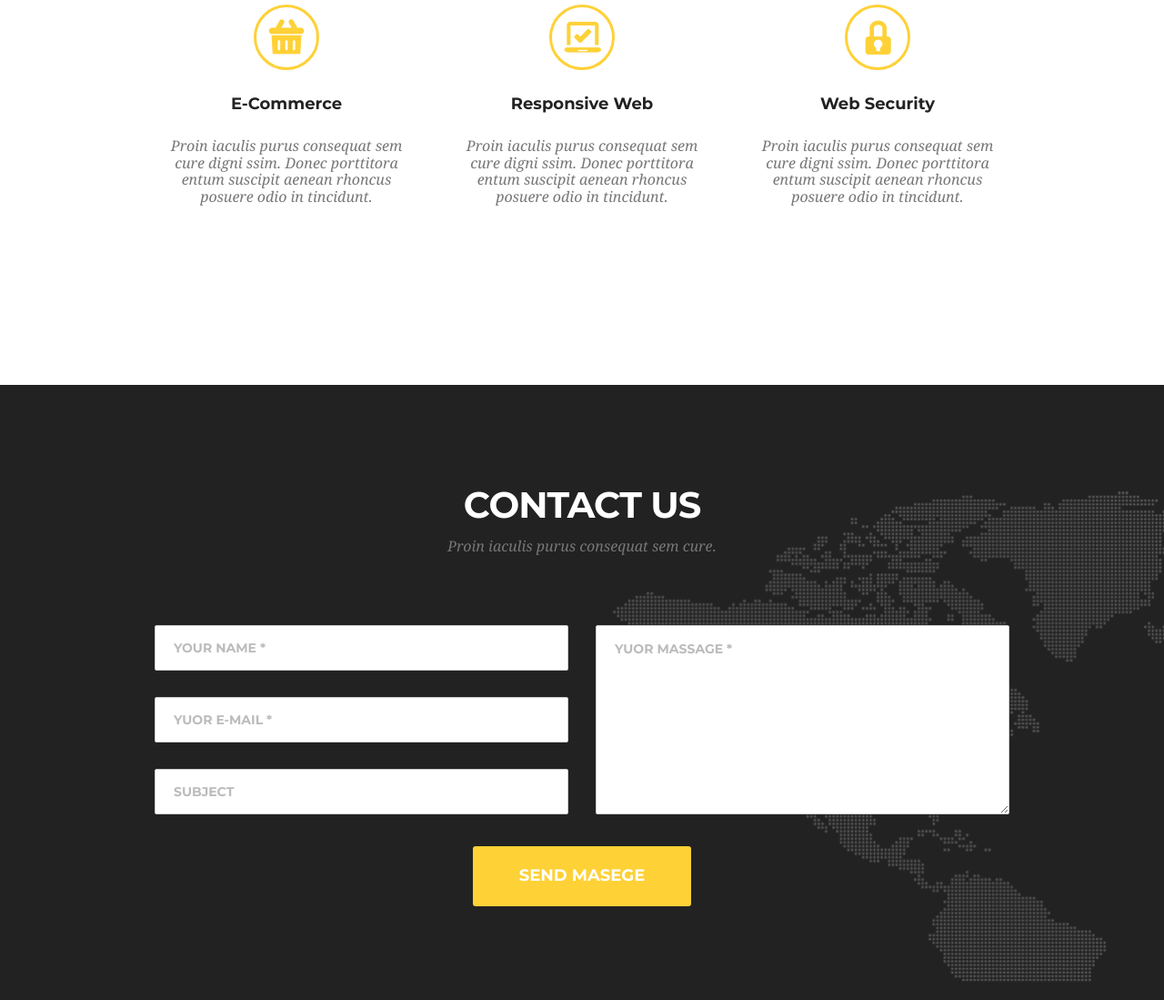
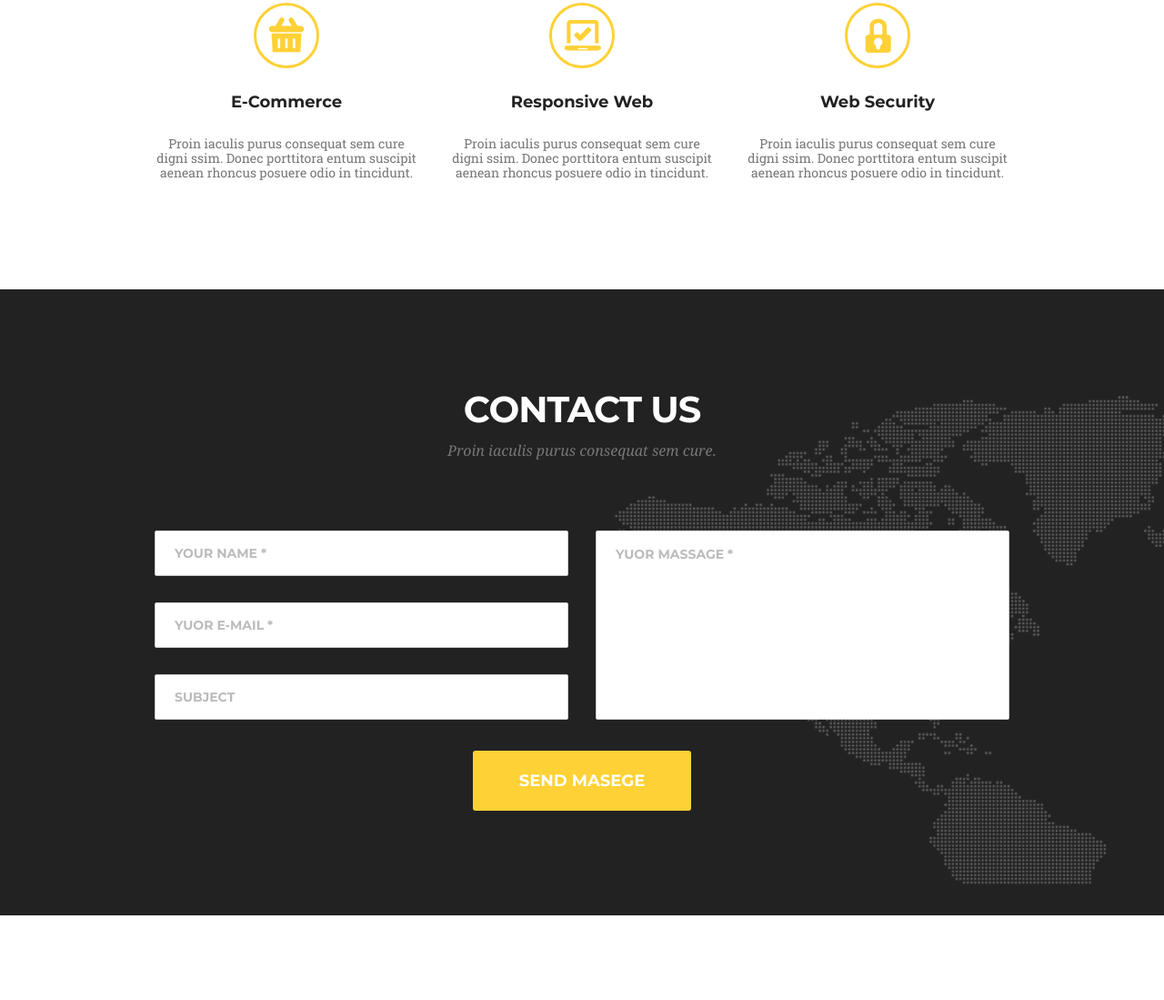
Before and after one commit to kravchenko-dev/goit-fe-cource, a plain HTML site: page html-css/module-07/index.html in a window 1280 px wide. Shown: the part 353-1452 px from the top of the page at 91% size. After the commit the page ends 1359 px from the top, so only its background shows below. Drawn offline with Linux system fonts and the light colour scheme.

Commit message:
chenge css module 07

```diff
--- a/html-css/module-07/css/style.css
+++ b/html-css/module-07/css/style.css
@@ -33,7 +33,7 @@
 
 header,
 .service,
-.box-contact-position {
+.contact {
     width: 940px;
     margin: 0 auto;
     box-sizing: border-box;
@@ -109,7 +109,7 @@ header,
     padding-top: 110px;
 }
 
-.service p,
+.bottom-text-h2,
 .contact p {
     font-size: 16px;
     color: #777777;
@@ -117,6 +117,12 @@ header,
     font-weight: 400;
     font-style: italic;
     padding-bottom: 77px;
+}
+
+.service p {
+    font-size: 14px;
+    font-family: "RobotoSlab-Regular", sans-serif;
+    color: #777777;
 }
 
 .service h3,
@@ -174,21 +180,20 @@ button,
 
 .box-contact {
     background-color: #222222;
+    background-image: url(../img/Map-Image.png);
+    width: 100%;
+    background-position: right;
+    background-position-y: 117px;
+    background-repeat: no-repeat;
 }
 
-.box-contact img {
-    float: right;
-    margin: 117px 0 20px;
-}
-
+.box-contact,
 .box-contact-position {
     position: relative;
 }
 
 .contact {
-    position: absolute;
-    top: 0;
-    left: 0;
+    padding-bottom: 115px;
 }
 
 .contact-header h2 {
@@ -203,11 +208,12 @@ textarea {
     border: 1px solid #cccccc;
 }
 
-input:not(:nth-last-child(-n +2)) {
+input {
     height: 50px;
     margin-right: 30px;
     float: left;
     clear: left;
+    padding-left: 21px;
 }
 
 input:nth-child(2),
@@ -217,17 +223,18 @@ input:nth-child(3) {
 
 textarea {
     height: 208px;
+    resize: none;
 }
 
 ::placeholder {
     font-size: 14px;
     letter-spacing: 0px;
     color: #bbbbbb;
-    padding-left: 20px;
 }
 
 textarea::placeholder {
     padding-top: 17px;
+    padding-left: 21px;
 }
 
 input:focus:required:invalid,
--- a/html-css/module-07/index.html
+++ b/html-css/module-07/index.html
@@ -25,7 +25,7 @@
     </header>
     <section class="service">
         <h2>services</h2>
-        <p>Proin iaculis purus consequat sem cure. </p>
+        <p class="bottom-text-h2">Proin iaculis purus consequat sem cure. </p>
         <ul class="service-menu">
             <li class="service-menu-item icon-basket">
                 <h3>E-Commerce</h3>
@@ -48,12 +48,12 @@
         </ul>
     </section>
     <section class="box-contact clearfix">
-        <img src="./img/Map-Image.png" alt="background-image" height="539">
-        <div class="box-contact-position clearfix">
+        <!-- <img src="./img/Map-Image.png" alt="background-image" height="539"> -->
+        <!-- <div class="box-contact-position clearfix"> -->
             <div class="contact">
                 <div class="contact-header clearfix">
                     <h2>Contact us</h2>
-                    <p>Proin iaculis purus consequat sem cure. </p>
+                    <p class="bottom-text-h2">Proin iaculis purus consequat sem cure. </p>
                 </div>
                 <form class="box-form " action="input">
                     <input type="text" name="name" required placeholder="your name *">
@@ -62,7 +62,7 @@
                     <textarea name="text" required placeholder="yuor massage *"></textarea>
                     <button type="submit">send masege</button>
                 </form>
-            </div>
+            <!-- </div> -->
         </div>
     </section>
 </body>
```
